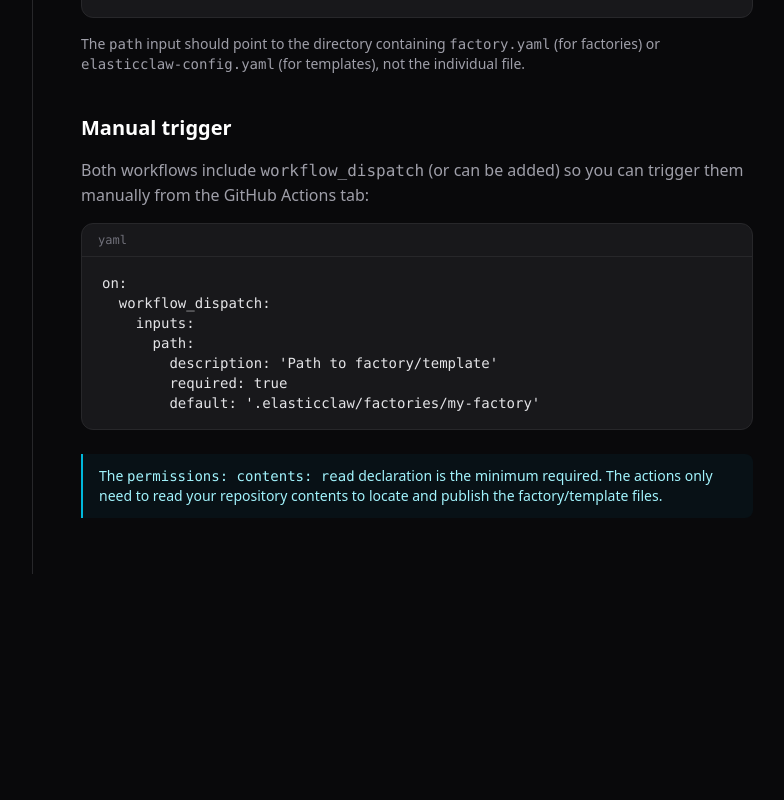
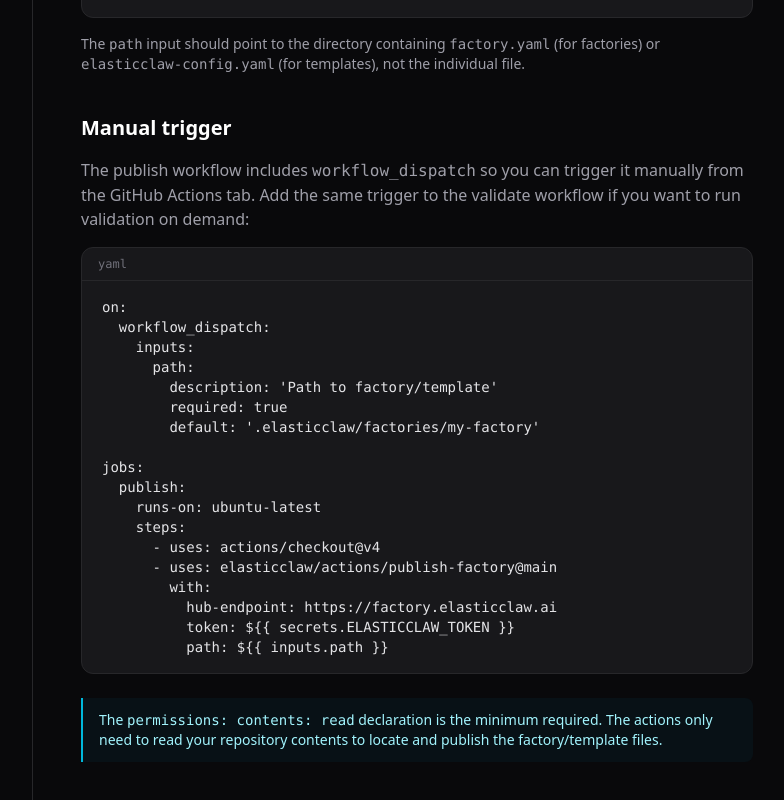
Before and after one commit to elasticclaw/elasticclaw.ai, a Next.js app: page /docs/github-actions in a window 1280 px wide. Shown: the part 3173-3973 px from the top of the page, without its empty margins (207-991 px from the left). Before the commit the page ends 3747 px from the top, so only its background shows below. Built offline with nearby package versions, Linux system fonts and the light colour scheme.

Commit message:
docs: address greptile review comments on github-actions page
- Fix misleading claim that both workflows include workflow_dispatch
- Add complete manual trigger example that actually uses ${{ inputs.path }}
- Show how to wire the workflow_dispatch input to the action step

```diff
--- a/src/app/docs/github-actions/page.tsx
+++ b/src/app/docs/github-actions/page.tsx
@@ -153,8 +153,9 @@
 
       <Section title="Manual trigger">
         <p>
-          Both workflows include <code>workflow_dispatch</code> (or can be added)
-          so you can trigger them manually from the GitHub Actions tab:
+          The publish workflow includes <code>workflow_dispatch</code> so you can
+          trigger it manually from the GitHub Actions tab. Add the same trigger to
+          the validate workflow if you want to run validation on demand:
         </p>
         <CodeBlock lang="yaml">{`on:
   workflow_dispatch:
@@ -162,7 +163,18 @@
       path:
         description: 'Path to factory/template'
         required: true
-        default: '.elasticclaw/factories/my-factory'`}</CodeBlock>
+        default: '.elasticclaw/factories/my-factory'
+
+jobs:
+  publish:
+    runs-on: ubuntu-latest
+    steps:
+      - uses: actions/checkout@v4
+      - uses: elasticclaw/actions/publish-factory@main
+        with:
+          hub-endpoint: https://factory.elasticclaw.ai
+          token: \${{ secrets.ELASTICCLAW_TOKEN }}
+          path: \${{ inputs.path }}`}</CodeBlock>
       </Section>
 
       <Note>
```
